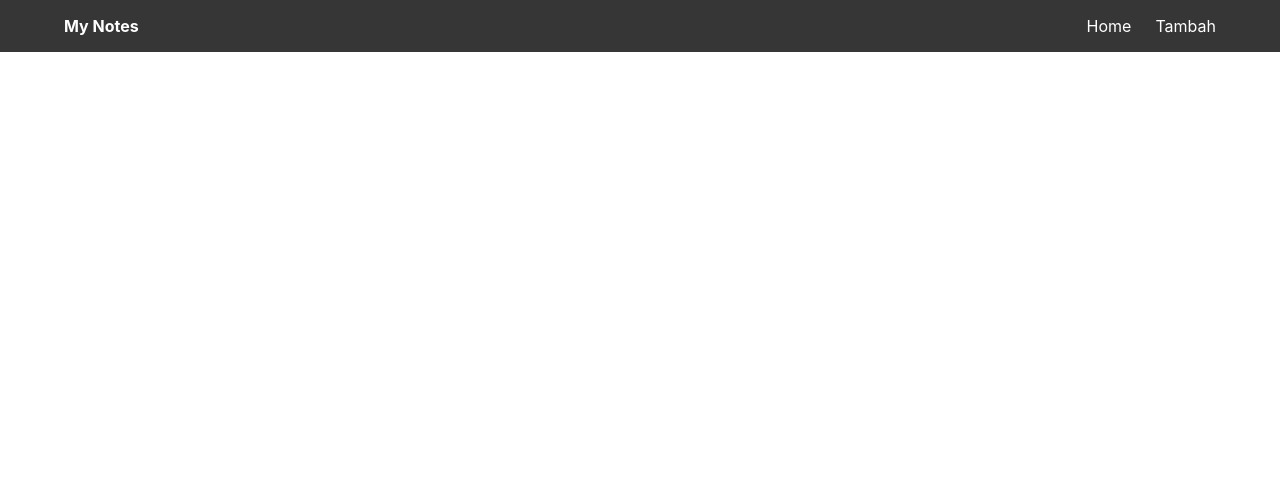
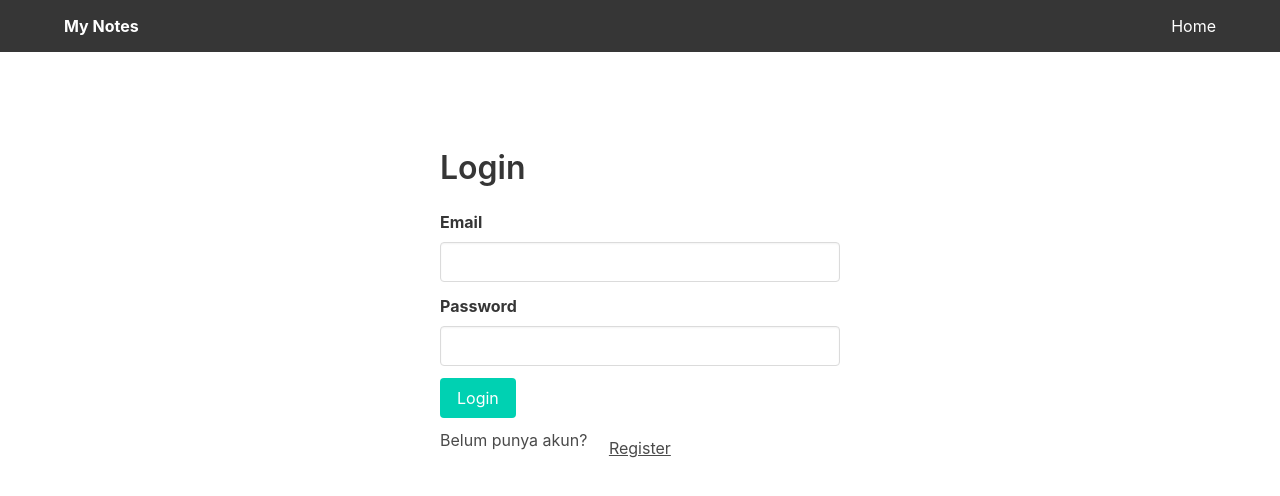
Before and after one commit to DiditGan/tugas-7-prak-tcc-fe, a React (Create React App) app: page /register in a window 1280 px wide. Shown: the top 496 px of the page. Built offline with nearby package versions, Linux system fonts and the light colour scheme.

Commit message:
tugas tcc login & regist

```diff
--- a/package.json
+++ b/package.json
@@ -8,6 +8,7 @@
     "@testing-library/user-event": "^13.5.0",
     "axios": "^0.26.1",
     "bulma": "^0.9.3",
+    "dotenv": "^16.5.0",
     "react": "^18.0.0",
     "react-dom": "^18.0.0",
     "react-router-dom": "^6.30.0",
--- /dev/null
+++ b/src/components/Home.js
@@ -0,0 +1,10 @@
+import React from "react";
+
+const Home = () => (
+  <div>
+    <h2 className="title is-3">Selamat Datang di Aplikasi Catatan!</h2>
+    <p>Silakan gunakan menu di atas untuk mengelola catatan Anda.</p>
+  </div>
+);
+
+export default Home;
--- a/src/components/NoteApp.js
+++ b/src/components/NoteApp.js
@@ -1,16 +1,25 @@
 /* eslint-disable jsx-a11y/anchor-is-valid */
 import React, { useState } from "react";
-import { BrowserRouter as Router, Routes, Route, Link } from "react-router-dom";
+import { Routes, Route, Link, useNavigate, Navigate } from "react-router-dom";
 import NoteList from "./NoteList";
 import NoteForm from "./NoteForm";
 import NoteEdit from "./NoteEdit";
+import Register from "./Register";
+import Home from "./Home";
 import "bulma/css/bulma.min.css";
 
 const NoteApp = () => {
   const [isActive, setIsActive] = useState(false);
+  const navigate = useNavigate();
+  const token = localStorage.getItem('token');
+
+  const handleLogout = () => {
+    localStorage.removeItem('token');
+    navigate('/register');
+  };
 
   return (
-    <Router>
+    <>
       <nav className="navbar is-dark">
         <div className="container">
           <div className="navbar-brand">
@@ -30,7 +39,14 @@ const NoteApp = () => {
           <div className={`navbar-menu ${isActive ? "is-active" : ""}`}>
             <div className="navbar-end">
               <Link className="navbar-item" to="/">Home</Link>
-              <Link className="navbar-item" to="/add">Tambah</Link>
+              {token && (
+                <>
+                  <Link className="navbar-item" to="/add">Tambah</Link>
+                  <button className="button is-danger" onClick={handleLogout}>
+                    Logout
+                  </button>
+                </>
+              )}
             </div>
           </div>
         </div>
@@ -39,13 +55,15 @@ const NoteApp = () => {
       <section className="section">
         <div className="container">
           <Routes>
-            <Route path="/" element={<NoteList />} />
-            <Route path="/add" element={<NoteForm />} />
-            <Route path="/edit/:id" element={<NoteEdit />} />
+            <Route path="/register" element={<Register />} />
+            <Route path="/" element={token ? <NoteList /> : <Navigate to="/register" />} />
+            <Route path="/add" element={token ? <NoteForm /> : <Navigate to="/register" />} />
+            <Route path="/edit/:id" element={token ? <NoteEdit /> : <Navigate to="/register" />} />
+            <Route path="/home" element={<Home />} />
           </Routes>
         </div>
       </section>
-    </Router>
+    </>
   );
 };
 
--- a/src/components/NoteEdit.js
+++ b/src/components/NoteEdit.js
@@ -5,26 +5,46 @@ import { BASE_URL } from "../utils";
 
 const NoteEdit = () => {
   const { id } = useParams();
-  const [judul, setJudul] = useState("");
-  const [isi, setIsi] = useState("");
+  const [title, setTitle] = useState("");
+  const [content, setContent] = useState("");
+  const [errorMsg, setErrorMsg] = useState("");
   const navigate = useNavigate();
+  const token = localStorage.getItem('token');
 
   useEffect(() => {
     const fetchNote = async () => {
-      const response = await axios.get(`${BASE_URL}/notes`);
-      const note = response.data.find((n) => n.id === parseInt(id));
-      if (note) {
-        setJudul(note.judul);
-        setIsi(note.isi);
+      try {
+        const response = await axios.get(`${BASE_URL}/notes/${id}`,{
+          headers: {
+            Authorization: `Bearer ${token}`
+          }
+        });
+        setTitle(response.data.title || "");
+        setContent(response.data.content || "");
+      } catch (error) {
+        setErrorMsg(error.response?.data?.msg || "Error fetching note");
       }
     };
     fetchNote();
+    // eslint-disable-next-line
   }, [id]);
 
   const handleSubmit = async (e) => {
     e.preventDefault();
-    await axios.put(`${BASE_URL}/edit-note/${id}`, { judul, isi });
-    navigate("/");
+    setErrorMsg("");
+    try {
+      await axios.patch(`${BASE_URL}/notes/${id}`, {
+        title,
+        content,
+      }, {
+        headers: {
+          Authorization: `Bearer ${token}`
+        }
+      });
+      navigate("/");
+    } catch (error) {
+      setErrorMsg(error.response?.data?.msg || error.message);
+    }
   };
 
   return (
@@ -32,6 +52,7 @@ const NoteEdit = () => {
       <div className="hero-body">
         <div className="container">
           <h1 className="title has-text-centered">Edit Catatan</h1>
+          {errorMsg && <p className="has-text-danger has-text-centered">{errorMsg}</p>}
           <form onSubmit={handleSubmit}>
             <div className="field">
               <label className="label">Judul</label>
@@ -39,8 +60,8 @@ const NoteEdit = () => {
                 <input
                   className="input is-medium"
                   type="text"
-                  value={judul}
-                  onChange={(e) => setJudul(e.target.value)}
+                  value={title}
+                  onChange={(e) => setTitle(e.target.value)}
                   required
                 />
               </div>
@@ -51,8 +72,8 @@ const NoteEdit = () => {
               <div className="control">
                 <textarea
                   className="textarea is-medium"
-                  value={isi}
-                  onChange={(e) => setIsi(e.target.value)}
+                  value={content}
+                  onChange={(e) => setContent(e.target.value)}
                   required
                 ></textarea>
               </div>
--- a/src/components/NoteForm.js
+++ b/src/components/NoteForm.js
@@ -4,17 +4,28 @@ import { useNavigate } from "react-router-dom";
 import { BASE_URL } from "../utils";
 
 const NoteForm = () => {
-  const [judul, setJudul] = useState("");
-  const [isi, setIsi] = useState("");
+  const [title, setTitle] = useState("");
+  const [content, setContent] = useState("");
+  const [errorMsg, setErrorMsg] = useState("");
   const navigate = useNavigate();
+  const token = localStorage.getItem('token');
 
   const handleSubmit = async (e) => {
     e.preventDefault();
-    await axios.post(`${BASE_URL}/add-note`, {
-      judul,
-      isi,
-    });
-    navigate("/");
+    setErrorMsg("");
+    try {
+      await axios.post(`${BASE_URL}/notes`, {
+        title,
+        content,
+      }, {
+        headers: {
+          Authorization: `Bearer ${token}`
+        }
+      });
+      navigate("/");
+    } catch (error) {
+      setErrorMsg(error.response?.data?.msg || error.message);
+    }
   };
 
   return (
@@ -22,6 +33,7 @@ const NoteForm = () => {
       <div className="hero-body">
         <div className="container">
           <h1 className="title has-text-centered">Tambah Catatan</h1>
+          {errorMsg && <p className="has-text-danger has-text-centered">{errorMsg}</p>}
           <form onSubmit={handleSubmit}>
             <div className="field">
               <label className="label">Judul</label>
@@ -29,8 +41,8 @@ const NoteForm = () => {
                 <input
                   className="input is-medium"
                   type="text"
-                  value={judul}
-                  onChange={(e) => setJudul(e.target.value)}
+                  value={title}
+                  onChange={(e) => setTitle(e.target.value)}
                   required
                 />
               </div>
@@ -41,8 +53,8 @@ const NoteForm = () => {
               <div className="control">
                 <textarea
                   className="textarea is-medium"
-                  value={isi}
-                  onChange={(e) => setIsi(e.target.value)}
+                  value={content}
+                  onChange={(e) => setContent(e.target.value)}
                   required
                 ></textarea>
               </div>
--- a/src/components/NoteList.js
+++ b/src/components/NoteList.js
@@ -5,19 +5,39 @@ import { BASE_URL } from "../utils";
 
 const NoteList = () => {
   const [notes, setNotes] = useState([]);
+  const [errorMsg, setErrorMsg] = useState("");
+  const token = localStorage.getItem('token');
 
   useEffect(() => {
     fetchNotes();
+    // eslint-disable-next-line
   }, []);
 
   const fetchNotes = async () => {
-    const response = await axios.get(`${BASE_URL}/notes`);
+    try {
+      const response = await axios.get(`${BASE_URL}/notes`, {
+        headers: {
+          Authorization: `Bearer ${token}`
+        }
+      });
       setNotes(response.data);
+      setErrorMsg("");
+    } catch (error) {
+      setErrorMsg(error.response?.data?.msg || "Error fetching notes");
+    }
   };
 
   const handleDelete = async (id) => {
-    await axios.delete(`${BASE_URL}/delete-note/${id}`);
+    try {
+      await axios.delete(`${BASE_URL}/notes/${id}`, {
+        headers: {
+          Authorization: `Bearer ${token}`
+        }
+      });
       fetchNotes();
+    } catch (error) {
+      setErrorMsg(error.response?.data?.msg || "Error deleting note");
+    }
   };
 
   return (
@@ -26,12 +46,14 @@ const NoteList = () => {
         <div className="container">
           <h1 className="title has-text-centered">Daftar Catatan</h1>
           <h2 className="subtitle has-text-centered">Kelola catatanmu dengan mudah</h2>
+          {token && (
             <div className="has-text-centered">
               <Link to="/add" className="button is-primary is-large mb-5">
                 Tambah Catatan
               </Link>
             </div>
-
+          )}
+          {errorMsg && <p className="has-text-danger has-text-centered">{errorMsg}</p>}
           {notes.length === 0 ? (
             <p className="has-text-centered">Tidak ada catatan</p>
           ) : (
@@ -40,9 +62,10 @@ const NoteList = () => {
                 <div key={note.id} className="column is-one-third">
                   <div className="card">
                     <div className="card-content">
-                      <p className="title is-4">{note.judul}</p>
-                      <p className="content">{note.isi}</p>
+                      <p className="title is-4">{note.title}</p>
+                      <p className="content">{note.content}</p>
                     </div>
+                    {token && (
                       <footer className="card-footer">
                         <Link
                           to={`/edit/${note.id}`}
@@ -57,6 +80,7 @@ const NoteList = () => {
                           Hapus
                         </button>
                       </footer>
+                    )}
                   </div>
                 </div>
               ))}
--- /dev/null
+++ b/src/components/Register.js
@@ -0,0 +1,165 @@
+import React, { useState } from 'react';
+import { BASE_URL } from '../utils';
+import { useNavigate } from 'react-router-dom';
+
+function LoginForm({ onSwitch }) {
+  const [email, setEmail] = useState('');
+  const [password, setPassword] = useState('');
+  const [errorMsg, setErrorMsg] = useState('');
+  const navigate = useNavigate();
+
+  const handleSubmit = async (e) => {
+    e.preventDefault();
+    setErrorMsg('');
+    try {
+      const response = await fetch(`${BASE_URL}/login`, {
+        method: 'POST',
+        headers: { 'Content-Type': 'application/json' },
+        body: JSON.stringify({ email, password })
+      });
+      const data = await response.json();
+      if (response.ok) {
+        localStorage.setItem('token', data.accessToken);
+        navigate('/');
+      } else {
+        setErrorMsg(data.msg || 'Login gagal');
+      }
+    } catch (error) {
+      setErrorMsg('Terjadi kesalahan');
+    }
+  };
+
+  return (
+    <div className="container" style={{ maxWidth: 400, marginTop: 50 }}>
+      <h2 className="title is-3">Login</h2>
+      {errorMsg && <p className="has-text-danger">{errorMsg}</p>}
+      <form onSubmit={handleSubmit}>
+        <div className="field">
+          <label className="label">Email</label>
+          <div className="control">
+            <input
+              className="input"
+              type="email"
+              value={email}
+              onChange={e => setEmail(e.target.value)}
+              required
+            />
+          </div>
+        </div>
+        <div className="field">
+          <label className="label">Password</label>
+          <div className="control">
+            <input
+              className="input"
+              type="password"
+              value={password}
+              onChange={e => setPassword(e.target.value)}
+              required
+            />
+          </div>
+        </div>
+        <button className="button is-primary" type="submit">Login</button>
+      </form>
+      <p style={{ marginTop: 10 }}>
+        Belum punya akun?{' '}
+        <button className="button is-text" type="button" onClick={onSwitch}>Register</button>
+      </p>
+    </div>
+  );
+}
+
+function RegisterForm({ onSwitch }) {
+  const [email, setEmail] = useState('');
+  const [password, setPassword] = useState('');
+  const [name, setName] = useState('');
+  const [errorMsg, setErrorMsg] = useState('');
+  const navigate = useNavigate();
+
+  const handleSubmit = async (e) => {
+    e.preventDefault();
+    setErrorMsg('');
+    try {
+      const response = await fetch(`${BASE_URL}/users`, {
+        method: 'POST',
+        headers: { 'Content-Type': 'application/json' },
+        body: JSON.stringify({ name, email, password })
+      });
+      const data = await response.json();
+      if (response.ok) {
+        navigate('/register');
+      } else {
+        setErrorMsg(data.msg || 'Register gagal');
+      }
+    } catch (error) {
+      setErrorMsg('Terjadi kesalahan');
+    }
+  };
+
+  return (
+    <div className="container" style={{ maxWidth: 400, marginTop: 50 }}>
+      <h2 className="title is-3">Register</h2>
+      {errorMsg && <p className="has-text-danger">{errorMsg}</p>}
+      <form onSubmit={handleSubmit}>
+        <div className="field">
+          <label className="label">Nama</label>
+          <div className="control">
+            <input
+              className="input"
+              type="text"
+              value={name}
+              onChange={e => setName(e.target.value)}
+              required
+            />
+          </div>
+        </div>
+        <div className="field">
+          <label className="label">Email</label>
+          <div className="control">
+            <input
+              className="input"
+              type="email"
+              value={email}
+              onChange={e => setEmail(e.target.value)}
+              required
+            />
+          </div>
+        </div>
+        <div className="field">
+          <label className="label">Password</label>
+          <div className="control">
+            <input
+              className="input"
+              type="password"
+              value={password}
+              onChange={e => setPassword(e.target.value)}
+              required
+            />
+          </div>
+        </div>
+        <button className="button is-primary" type="submit">Register</button>
+      </form>
+      <p style={{ marginTop: 10 }}>
+        Sudah punya akun?{' '}
+        <button className="button is-text" type="button" onClick={onSwitch}>Login</button>
+      </p>
+    </div>
+  );
+}
+
+const Register = () => {
+  const [showRegister, setShowRegister] = useState(false);
+  const token = localStorage.getItem('token');
+
+  // Jika sudah login, redirect ke halaman utama
+  if (token) {
+    window.location.href = '/';
+  }
+
+  return showRegister ? (
+    <RegisterForm onSwitch={() => setShowRegister(false)} />
+  ) : (
+    <LoginForm onSwitch={() => setShowRegister(true)} />
+  );
+};
+
+export default Register;
--- a/src/index.js
+++ b/src/index.js
@@ -1,5 +1,6 @@
 import React from 'react';
 import ReactDOM from 'react-dom/client';
+import { BrowserRouter } from "react-router-dom";
 import App from './App';
 import "bulma/css/bulma.css";
 
@@ -7,6 +8,8 @@ const root = ReactDOM.createRoot(document.getElementById('root'));
 
 root.render(
   <React.StrictMode>
-    <App />
+    <BrowserRouter>
+      <App />
+    </BrowserRouter>
   </React.StrictMode>
 );
--- a/src/utils.js
+++ b/src/utils.js
@@ -1 +1 @@
-export const BASE_URL = "https://tcc-be-yedhit-285761334624.us-central1.run.app";
+export const BASE_URL = "http://localhost:5000/api";
```
Also changed, not shown: cloudbuild.yaml (+11 -6 lines), 1 other file (tests, documents, lock files or other folders). Lines whose indentation alone changed are shown as unchanged.
